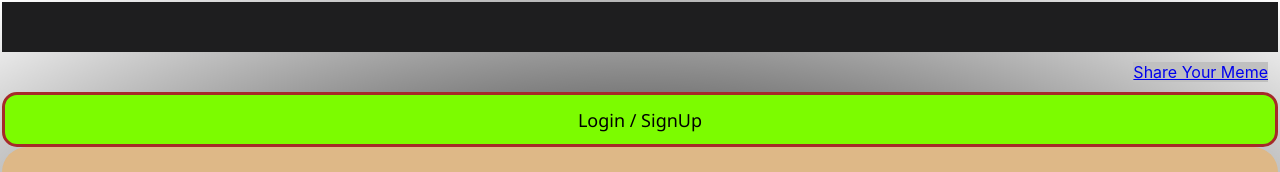
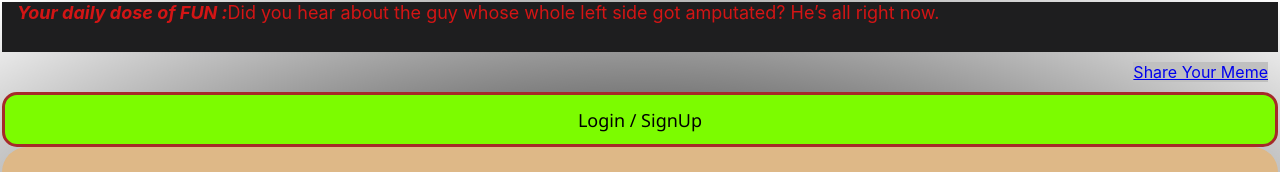
Before and after one commit to nik-kill/xMeme, a React (Create React App) app in the folder frontend/: page / in a window 1280 px wide. Shown: the top 172 px of the page. Built offline with nearby package versions, Linux system fonts and the light colour scheme; no server answers.

Commit message:
app header, added oneliner

```diff
--- a/frontend/src/App.css
+++ b/frontend/src/App.css
@@ -26,7 +26,9 @@
   min-height: 50px;
   align-items: center;
   justify-content: center;
-  color: white;
+  color: rgb(211, 21, 21);
+  font-size: large;
+  padding-left: 15px;
 }
 
 .navbar {
--- a/frontend/src/App.js
+++ b/frontend/src/App.js
@@ -15,7 +15,10 @@ function App() {
   return (
     <Router>
       <div className="App">
-        <header className="App-header"></header>
+        <header className="App-header">
+          <b><i>Your daily dose of FUN :</i></b>
+          Did you hear about the guy whose whole left side got amputated? He’s all right now.
+          </header>
         <Navbar />
         <Board />
         <br />
```
